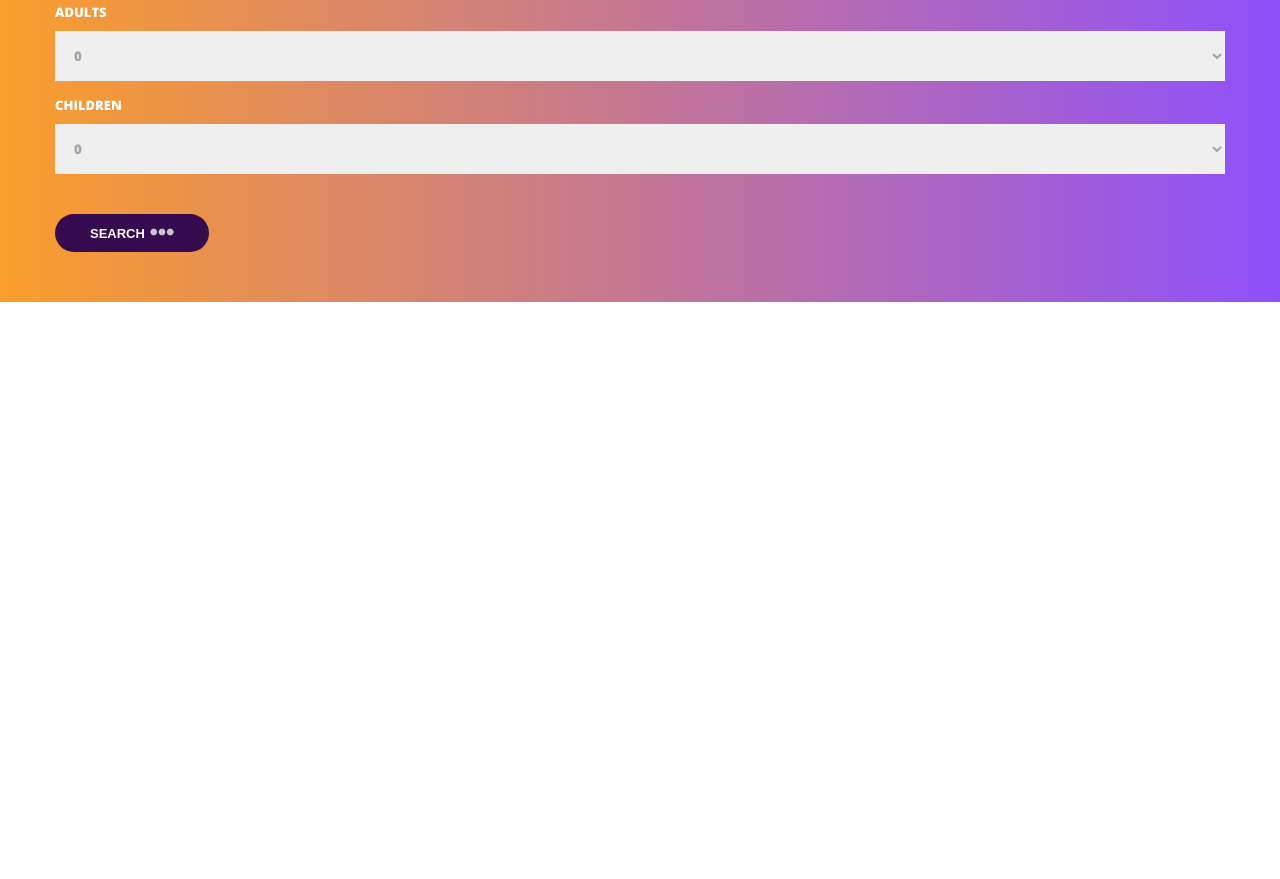
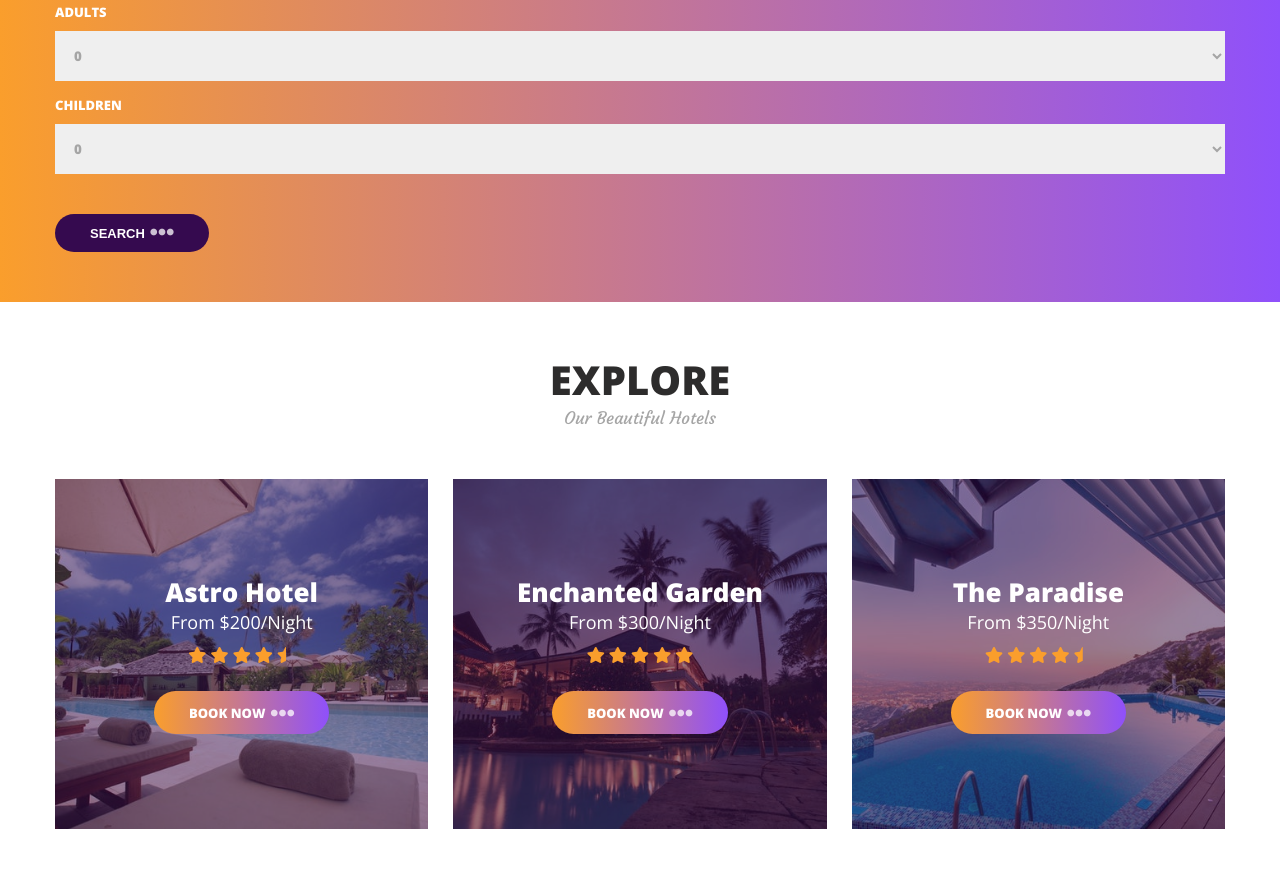
Before and after one commit to brainless-coder/Travelix-Hotel-Website, a plain HTML site: page index.html in a window 1280 px wide. Shown: the part 1124-2003 px from the top of the page. Before the commit the page ends 1426 px from the top, so only its background shows below. Drawn offline with nearby package versions, Linux system fonts and the light colour scheme.

Commit message:
added featured hotels

```diff
--- a/index.html
+++ b/index.html
@@ -108,6 +108,67 @@
                 </form>
             </div>
         </section>
+
+        <section class="hotels">
+            <div class="container">
+                <h5 class="section-head">
+                    <span class="heading">Explore</span>
+                    <span class="sub-heading">Our Beautiful Hotels</span>
+                </h5>
+
+                <div class="grid">
+                    <div class="grid-item featured-hotels">
+                        <img src="./images/hotel_astro_resort.jpg" alt="" class="hotel-image">
+                        <h5 class="hotel-name">Astro Hotel</h5>
+                        <span class="hotel-price">From $200/Night</span>
+                        <div class="hotel-rating">
+                            <i class="fa fa-star rating"></i>
+                            <i class="fa fa-star rating"></i>
+                            <i class="fa fa-star rating"></i>
+                            <i class="fa fa-star rating"></i>
+                            <i class="fa fa-star-half rating"></i>
+                        </div>
+                        <a href="#" class="btn btn-gradient">Book Now
+                            <span class="dots"><i class="fas fa-ellipsis-h"></i></span>
+                        </a>
+                    </div>
+
+                    <div class="grid-item featured-hotels">
+                        <img src="./images/hotel_the_enchanted_garden.jpg" alt="" class="hotel-image">
+                        <h5 class="hotel-name">Enchanted Garden</h5>
+                        <span class="hotel-price">From $300/Night</span>
+                        <div class="hotel-rating">
+                            <i class="fa fa-star rating"></i>
+                            <i class="fa fa-star rating"></i>
+                            <i class="fa fa-star rating"></i>
+                            <i class="fa fa-star rating"></i>
+                            <i class="fa fa-star rating"></i>
+                        </div>
+                        <a href="#" class="btn btn-gradient">Book Now
+                            <span class="dots"><i class="fas fa-ellipsis-h"></i></span>
+                        </a>
+                    </div>
+
+                    <div class="grid-item featured-hotels">
+                        <img src="./images/hotel_the_paradise.jpg" alt="" class="hotel-image">
+                        <h5 class="hotel-name">The Paradise</h5>
+                        <span class="hotel-price">From $350/Night</span>
+                        <div class="hotel-rating">
+                            <i class="fa fa-star rating"></i>
+                            <i class="fa fa-star rating"></i>
+                            <i class="fa fa-star rating"></i>
+                            <i class="fa fa-star rating"></i>
+                            <i class="fa fa-star-half rating"></i>
+                        </div>
+                        <a href="#" class="btn btn-gradient">Book Now
+                            <span class="dots"><i class="fas fa-ellipsis-h"></i></span>
+                        </a>
+                    </div>
+
+                </div>
+            </div>
+        </section>
+
     </main>
 
     <script src="main.js"></script>
--- a/styles.css
+++ b/styles.css
@@ -68,6 +68,28 @@ section {
 .form-btn {
     margin-top: 2.5rem;
     cursor: pointer;
+}
+
+.btn-gradient {
+    background-image: var(--gradient-color);
+}
+
+.btn-gradient:hover {
+    background-image: var(--gradient-color-alt);
+}
+
+.btn-purple {
+    background-color: var(--purple-solid);
+}
+
+.btn-purple:hover {
+    background-color: #56247f;
+}
+
+.dots {
+    font-size: 2.4rem;
+    margin-left: 0.5rem;
+    opacity: .75;
 }
 
 /* header styles */
@@ -193,20 +215,6 @@ section {
     font-family: 'Courgette', cursive;
 }
 
-.btn-gradient {
-    background-image: var(--gradient-color);
-}
-
-.btn-gradient:hover {
-    background-image: var(--gradient-color-alt);
-}
-
-.dots {
-    font-size: 2.4rem;
-    margin-left: 0.5rem;
-    opacity: .75;
-}
-
 /* Booking section styles */
 .booking {
     background-image: var(--gradient-color);
@@ -238,10 +246,84 @@ section {
     /* resize: none; */
 }
 
-.btn-purple {
-    background-color: var(--purple-solid);
+::placeholder {
+    color: inherit;
 }
 
-.btn-purple:hover {
-    background-color: #56247f;
+/* featured hotels section styles */
+
+.section-head {
+    text-align: center;
+    margin-bottom: 5rem;
 }
+
+.heading {
+    display: block;
+    font-size: 4rem;
+    text-transform: uppercase;
+}
+
+.sub-heading {
+    font-size: 1.7rem;
+    font-family: 'Courgette', cursive;
+    font-weight: 300;
+    color: #a5a5a5;
+}
+
+.grid {
+    display: grid;
+    grid-template-columns: repeat(auto-fit, minmax(30rem, 1fr));
+    grid-gap: 2.5rem;
+}
+
+.grid-item {
+    display: flex;
+    flex-direction: column;
+    align-items: center;
+    justify-content: center;
+}
+
+.featured-hotels {
+    height: 35rem;
+    color: #ffffff;
+    padding: 1rem;
+    position: relative;
+    z-index: 0;
+}
+
+.featured-hotels::before {
+    content: "";
+    position: absolute;
+    top: 0;
+    left: 0;
+    width: 100%;
+    height: 100%;
+    background-color: var(--purple-transparent-alt);
+    z-index: -1;
+}
+
+.hotel-image {
+    width: 100%;
+    height: 100%;
+    object-fit: cover;
+    position: absolute;
+    top: 0;
+    left: 0;
+    z-index: -2;
+}
+
+.hotel-name {
+    font-size: 2.6rem;
+}
+
+.hotel-price {
+    font-size: 1.8rem;
+}
+
+.hotel-rating {
+    margin: 1rem 0 2.5rem;
+}
+
+.rating {
+    color: var(--yellow-solid);
+}
```
